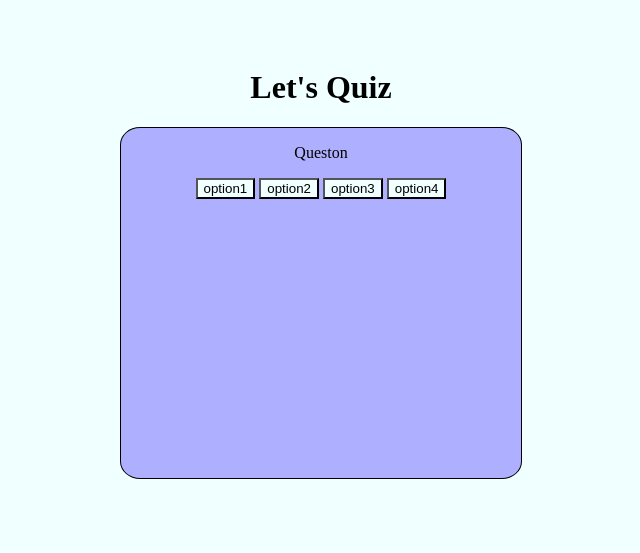
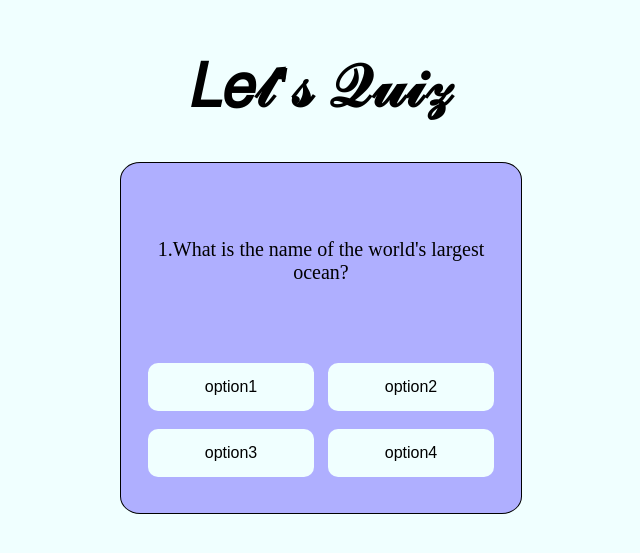
Before and after one commit to iamsanamrai/Quiz-App, a plain HTML site: page index.html in a window 1280 px wide. Shown: the part 137-690 px from the top of the page, without its empty margins (319-959 px from the left). Drawn offline with Linux system fonts and the light colour scheme.

Commit message:
css design

```diff
--- a/index.html
+++ b/index.html
@@ -8,14 +8,14 @@
 
         <div class="container1">
             <header>
-                <h1>Let's Quiz</h1>
+                <h1>𝐿𝑒𝓉'𝓈 𝒬𝓊𝒾𝓏</h1>
             </header>
         </div>
 
     <div class="box">
 
         <div class="container2">
-            <p id="questions">Queston</p>
+            <p id="ques">1.What is the name of the world's largest ocean?</p>
     </div>
 
 
--- a/style.css
+++ b/style.css
@@ -13,6 +13,7 @@ body {
 }
 
 .container1 {
+    font-size: 30px;
 
 }
 
@@ -28,10 +29,31 @@ body {
     text-align: center;
 }
 
+#ques{
+    padding: 25px;
+    margin-top: 50px;
+    margin-bottom: 50px;
+    font-size: 20px;
+}
+
 .container3 {
     text-align: center;
+    display: flex;
+    flex-wrap: wrap;
+    gap: 10px;
+    margin: 25px;
 }
 
 button {
     background-color: azure;
+    border: none;
+    padding: 15px 32px;
+    text-align: center;
+    text-decoration: none;
+    display: inline-block;
+    font-size: 16px;
+    margin: 4px 2px;
+    cursor: pointer;
+    border-radius: 10px;
+    flex: 1 1 calc(50% - 10px);
 }
```
